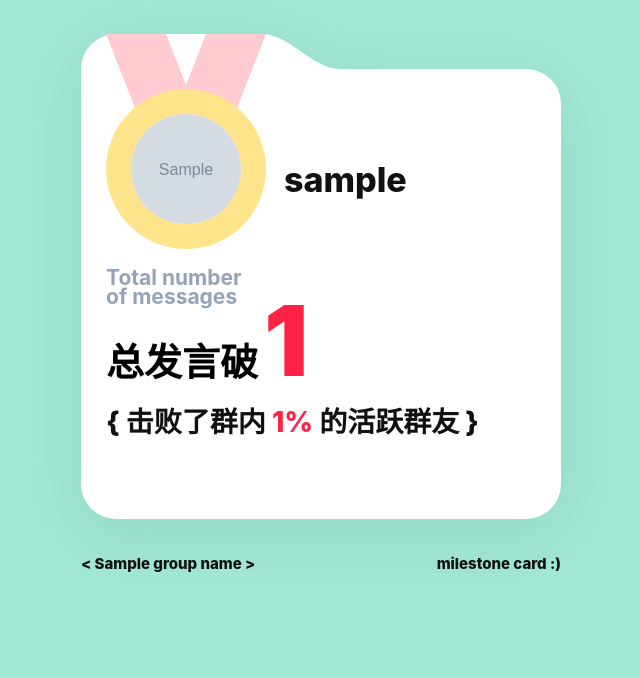
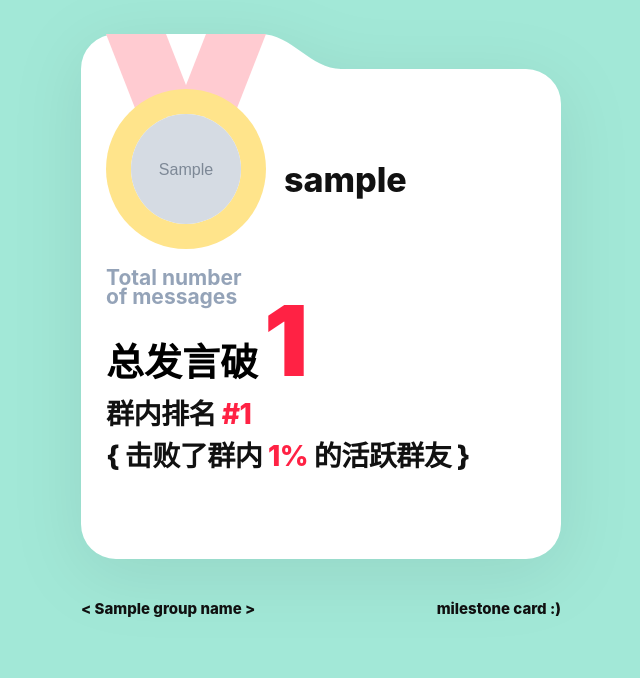
Before and after one commit to casama233/astrbot_plugin_message_stats, a Python web app: template templates/milestone_template.html in a window 1280 px wide. Shown: the part 123-801 px from the top of the page, without its empty margins (319-959 px from the left). Before the commit the page ends 695 px from the top, so only its background shows below. Run offline with Jinja, Linux system fonts and the light colour scheme; the template is opened without the code that fills it: most values are stand-ins (such as "Sample title", 1, 10 or a date in 2020); grey boxes marked "Sample" are stand-in pictures.

Commit message:
Add files via upload

```diff
--- a/templates/milestone_template.html
+++ b/templates/milestone_template.html
@@ -48,7 +48,7 @@
         .card-stage {
             position: relative;
             width: 480px;
-            height: 520px;
+            height: 560px;
             filter: drop-shadow(0 15px 35px rgba(0, 0, 0, 0.08));
         }
 
@@ -87,14 +87,12 @@
             flex-shrink: 0;
         }
 
-        /* 缩小头像尺寸，露出更多底色 */
         .ava-img {
-            width: 110px; /* 从 125px 缩减 */
+            width: 110px;
             height: 110px;
             border-radius: 50%;
             object-fit: cover;
             background-color: #fff;
-            border: none;
         }
 
         .nick-txt {
@@ -116,11 +114,12 @@
             line-height: 0.9;
         }
 
+        /* 统一行间距控制 */
         .main-row {
             display: flex;
             align-items: baseline;
             white-space: nowrap;
-            margin-bottom: 10px;
+            margin-bottom: 8px; /* 设置统一的下边距 */
             margin-top: -15px;
         }
 
@@ -139,16 +138,23 @@
             letter-spacing: -3px;
         }
 
-        .percent-txt {
+        .info-row {
             font-size: 28px;
             font-weight: 800;
             color: #111;
+            margin-bottom: 8px; /* 设置与 main-row 相同的下边距，最后一行除外 */
+            line-height: 1.2;
+            letter-spacing: -0.5px;
+        }
+
+        .info-row:last-child {
+            margin-bottom: 0;
         }
 
         .footer {
             display: flex;
             justify-content: space-between;
-            margin-top: 35px;
+            margin-top: 40px;
             font-size: 15px;
             font-weight: 800;
             color: #111;
@@ -162,17 +168,17 @@
         <div class="brand-header">群聊成就</div>
 
         <div class="card-stage">
-            <svg class="svg-canvas" viewBox="0 0 480 520">
+            <svg class="svg-canvas" viewBox="0 0 480 560">
                 <path d="M 0,70
                          A 35,35 0 0 1 35,35
                          H 180
                          C 210,35 230,70 260,70
                          H 445
                          A 35,35 0 0 1 480,105
-                         V 485
-                         A 35,35 0 0 1 445,520
+                         V 525
+                         A 35,35 0 0 1 445,560
                          H 35
-                         A 35,35 0 0 1 0,485
+                         A 35,35 0 0 1 0,525
                          Z" fill="white" />
                 <polygon points="25,35 85,35 130,150 70,150" fill="#ffcbd1" />
                 <polygon points="185,35 125,35 80,150 140,150" fill="#ffcbd1" />
@@ -192,7 +198,11 @@
                         <span class="label-txt">总发言破</span>
                         <span class="num-red">{{ milestone_count }}</span>
                     </div>
-                    <div class="percent-txt">
+
+                    <div class="info-row">
+                        群内排名 <span style="color: #ff2244;">#{{ rank }}</span>
+                    </div>
+                    <div class="info-row">
                         { 击败了群内 <span style="color: #ff2244;">{{ percentage }}%</span> 的活跃群友 }
                     </div>
                 </div>
```
